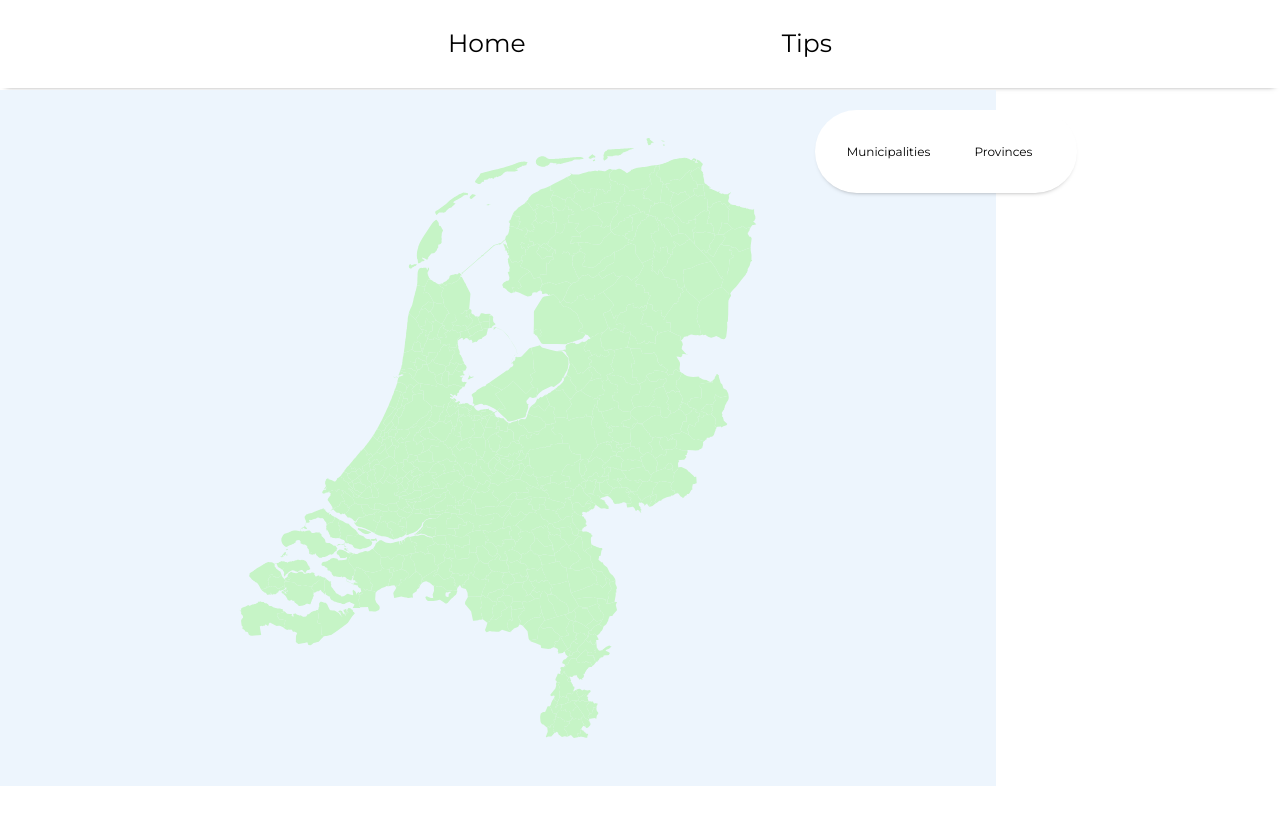
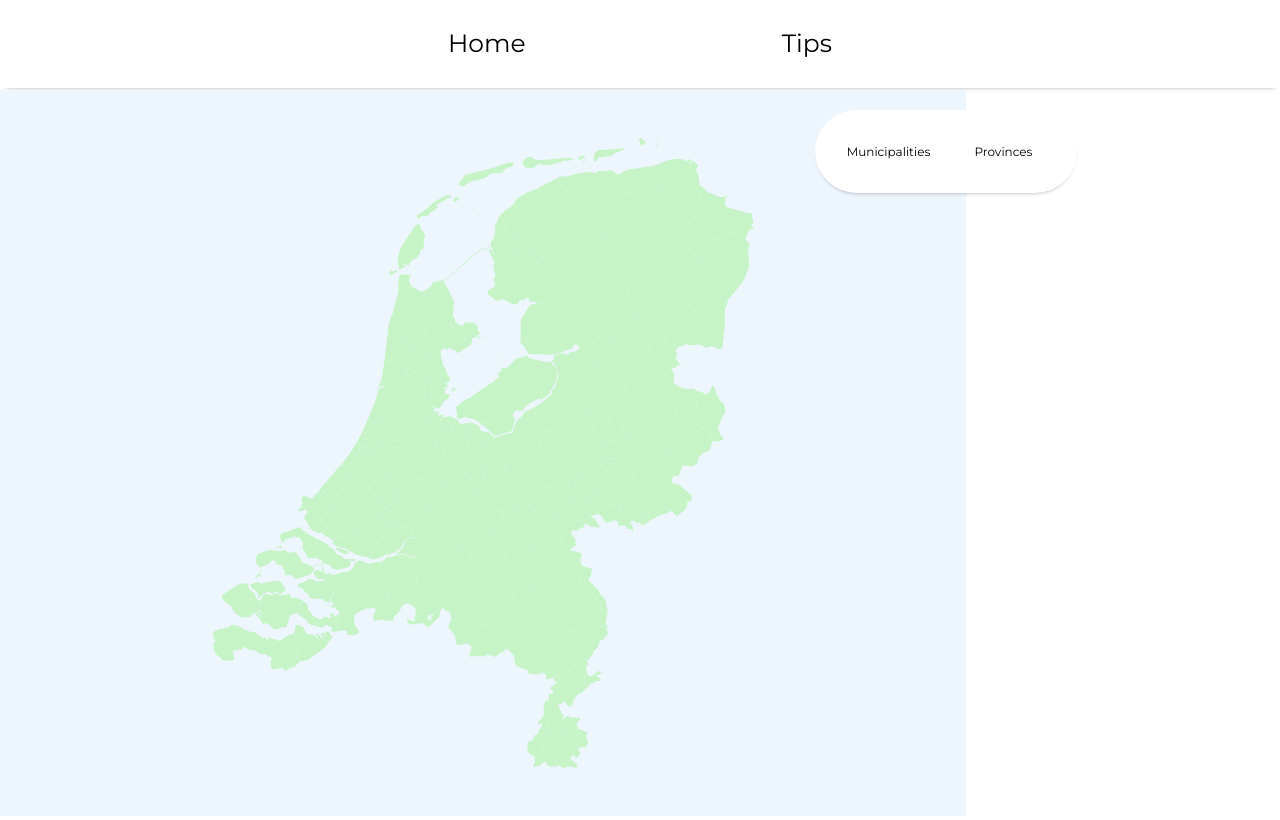
Before and after one commit to benl95/Empower, a React (Create React App) app: page / in a window 1280 px wide. Built offline with nearby package versions, Linux system fonts and the light colour scheme.

Commit message:
Resize svg

```diff
--- a/src/components/App.js
+++ b/src/components/App.js
@@ -4,15 +4,16 @@ import municipalityData from '../data/municipalities.geo.json';
 import provinceData from '../data/provinces.geo.json';
 import Map from './Map';
 import Navigation from './Navigation';
+import SideBar from './SideBar';
 
 class App extends React.Component {
 	render() {
 		return (
-			<div>
+			<div className="container">
 				<Navigation />
 				<Map
-					width={900}
-					height={600}
+					width={870}
+					height={630}
 					FirstButton="Municipalities"
 					SecondButton="Provinces"
 					MainData={municipalityData}
```
